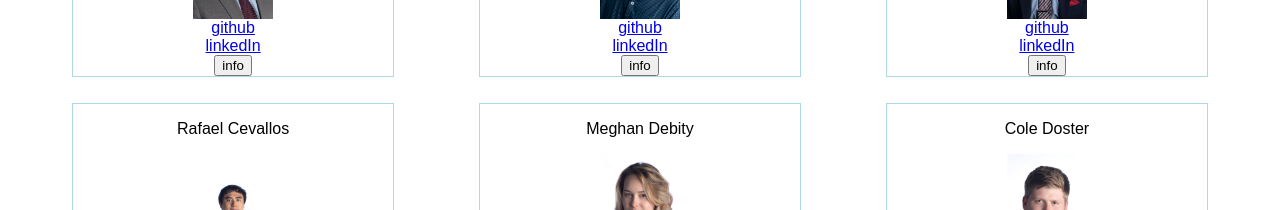
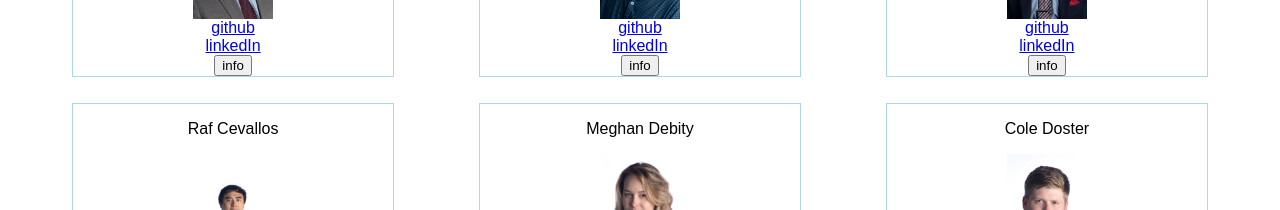
Before and after one commit to nss-day-cohort-25-website/nss-day-cohort-25-website, a React (Create React App) app: page / in a window 1280 px wide. Shown: the part 1920-2130 px from the top of the page. Built offline with nearby package versions, Linux system fonts and the light colour scheme.

Commit message:
rafael is now raf, boooya

```diff
--- a/src/App.js
+++ b/src/App.js
@@ -67,7 +67,7 @@ class App extends Component {
       { id: 4, first_name: 'Josh', last_name: 'Barton', serious_photo: bartonSerious, fun_photo: bartonFun, github: 'https://github.com/joshdbarton', linkedin: 'https://www.linkedin.com/in/joshdbarton/', email: 'joshdbarton@gmail.com', personal_website: 'joshdbarton.me', other_website: '', other_website_description: '', preferred_skill: 'Full-Stack, React.js, Python', bio: "A former rabbi, I'm interested in being part of a thoughtful and deliberate software development team, and excited about making software that help people lead healthier, more skillful lives." },
       { id: 5, first_name: 'Daniel', last_name: 'Beecroft', serious_photo: beecroftSerious, fun_photo: beecroftSerious, github: 'https://github.com/binauralbeat', linkedin: 'https://www.linkedin.com/in/daniel-beecroft-2081a7102/', email: 'binauralbeat001@gmail.com', personal_website: 'binauralbeat.github.io', other_website: '', other_website_description: '', preferred_skill: 'full stack with Python/Django, JavaScript/React and Adobe Creative Cloud', bio: 'Graphic designer and musician turned developer. Always looking for creative solutions for marketing, design and software development.' },
       { id: 6, first_name: 'Jake', last_name: 'Carter', serious_photo: carterSerious, fun_photo: carterFun, github: 'https://github.com/jcarter0149', linkedin: 'https://www.linkedin.com/in/jake-carter/', email: 'jacobraycarter@gmail.com', personal_website: '', other_website: '', other_website_description: '', preferred_skill: 'Security Clearance, Javascript, React, WordPress, Python, Django, Data mining', bio: 'Former military intelligence analyst looking to bring my unique skillset and outlook of life to the world of software development. You can probably find me in the gym.' },
-      { id: 7, first_name: 'Rafael', last_name: 'Cevallos', serious_photo: rafPlaceHolder, fun_photo: rafPlaceHolder, github: 'https://github.com/rafcevallos', linkedin: 'https://www.linkedin.com/in/rafaelcevallos/', email: 'rafael.cevallos81@gmail.com', personal_website: 'https://www.rafcevallos.com/', other_website: '', other_website_description: '', preferred_skill: 'JavaScript, React, Python, and Django', bio: 'Native Nashvillian, musician, teacher, comic book lover, film aficionado, nature enthusiast, and lifelong learner turned software developer who dreams of Tasmania, navigating different cultures and ideas, advocating for the marginalized, being better than the day before, and living life with purpose.' },
+      { id: 7, first_name: 'Raf', last_name: 'Cevallos', serious_photo: rafPlaceHolder, fun_photo: rafPlaceHolder, github: 'https://github.com/rafcevallos', linkedin: 'https://www.linkedin.com/in/rafaelcevallos/', email: 'rafael.cevallos81@gmail.com', personal_website: 'https://www.rafcevallos.com/', other_website: '', other_website_description: '', preferred_skill: 'JavaScript, React, Python, and Django', bio: 'Native Nashvillian, musician, teacher, comic book lover, film aficionado, nature enthusiast, and lifelong learner turned software developer who dreams of Tasmania, navigating different cultures and ideas, advocating for the marginalized, being better than the day before, and living life with purpose.' },
       { id: 8, first_name: 'Meghan', last_name: 'Debity', serious_photo: debitySerious, fun_photo: debityFun, github: 'https://github.com/Megraohoh', linkedin: 'https://www.linkedin.com/in/meghan-debity/', email: 'mdebity@gmail.com', personal_website: 'meghandebity.com', other_website: 'https://www.facebook.com/meghan.debity', other_website_description: 'Facebook', preferred_skill: 'Javascript, jQuery, Python, Django, pointing out things', bio: "Problem solving and puzzles have become my daily passion, whether it's in code or a Sudoku book. I have found that finding solutions is a natural way for me to help others." },
       { id: 9, first_name: 'Cole', last_name: 'Doster', serious_photo: dosterSerious, fun_photo: dosterFun, github: 'https://github.com/wcdoster', linkedin: 'https://www.linkedin.com/in/cole-doster-990149aa/', email: 'wcdoster@gmail.com', personal_website: 'URL TK', other_website: '', other_website_description: '', preferred_skill: 'JavaScript, Python', bio: 'I am Nashville native, who graduated from the University of Tennessee, Knoxville, with a degree in Civil/Environmental Engineering. After spending the last few years managing a restaurant, I am excited to jumpstart my new career in software development.' },
       { id: 10, first_name: 'Katheryn', last_name: 'Ford', serious_photo: fordSerious, fun_photo: fordFun, github: 'https://github.com/AnEvilHerbivore', linkedin: 'https://www.linkedin.com/in/katheryn-ford-273286166/', email: 'AnEvilHerbivoreLP@gmail.com', personal_website: '', other_website: '', other_website_description: '', preferred_skill: 'Javascript, Python, Django', bio: 'Excitable, passionate girl with an interest in both front end and back end programming.' },
```
